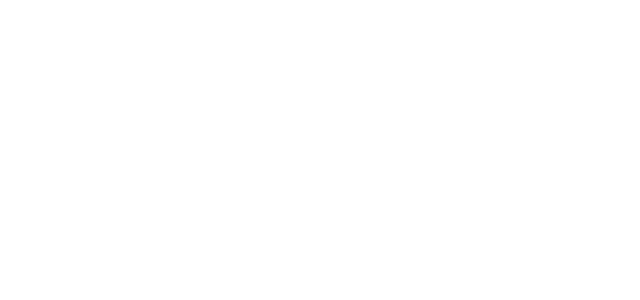
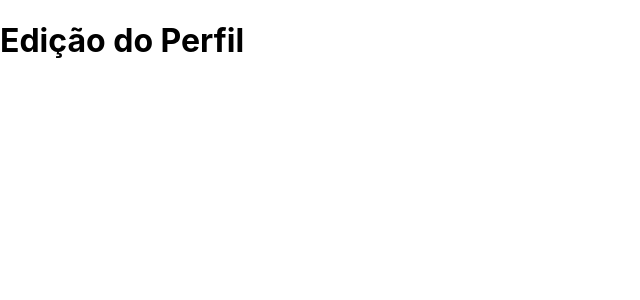
Before and after one commit to Nailliw/kenzie-hub, a React (Create React App) app: page /users/1/edit in a window 1280 px wide. Shown: the top 300 px of the page, without its empty margins (0-640 px from the left). Built offline with nearby package versions, Linux system fonts and the light colour scheme.

Commit message:
feat: Added "Edit Profile" route and changed the profile route to match the new pattern

```diff
--- a/src/Routes/index.jsx
+++ b/src/Routes/index.jsx
@@ -3,8 +3,9 @@
 import Home from "../pages/Home";
 import Login from "../pages/Login";
 import Register from "../pages/Register";
+import Users from "../pages/Users";
 import Profile from "../pages/Profile";
-import Users from "../pages/Users";
+import EditProfile from "../pages/EditProfile";
 
 const Routes = () => {
 	return (
@@ -12,8 +13,9 @@
 			<Route exact path="/" component={Home} />
 			<Route exact path="/login" component={Login} />
 			<Route exact path="/register" component={Register} />
-			<Route exact path="/profile" component={Profile} />
 			<Route exact path="/users" component={Users} />
+			<Route exact path="/users/:userID" component={Profile} />
+			<Route exact path="/users/:userID/edit" component={EditProfile} />
 		</Switch>
 	);
 };
--- /dev/null
+++ b/src/pages/EditProfile/index.jsx
@@ -0,0 +1,5 @@
+const EditProfile = () => {
+	return <h1>Edição do Perfil</h1>;
+};
+
+export default EditProfile;
```
